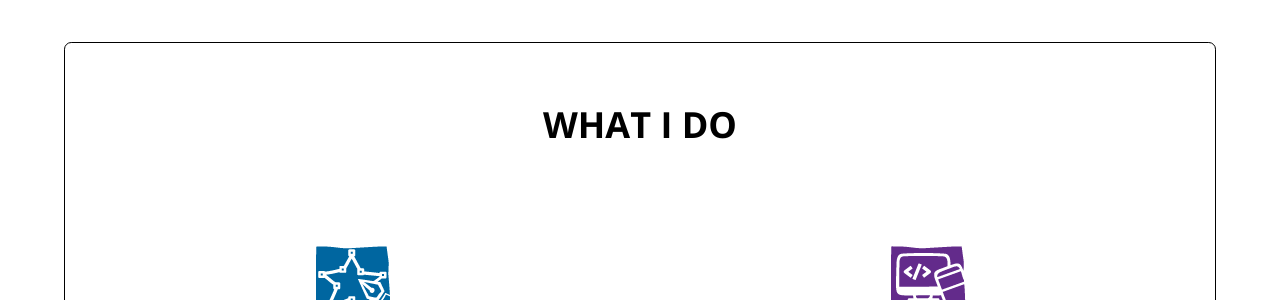
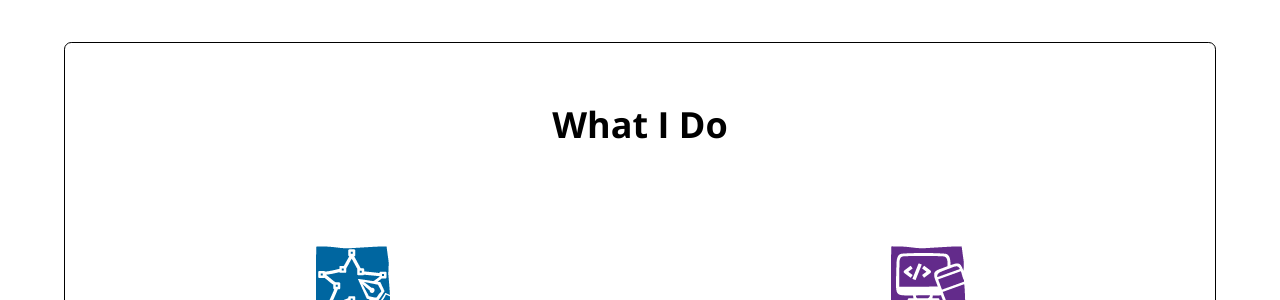
Before and after one commit to LiliyaMilanova/myportfolio, a Jekyll site: the page built from index.html, in a window 1280 px wide and 900 px high, scrolled down 571 px. Shown: the part 160-460 px from the top of the window. Built offline with Jekyll 4.4.1, drawn with Linux system fonts in a browser that asks for light colours; nearby versions of some CDN libraries.

```diff
--- a/index.html
+++ b/index.html
@@ -28,7 +28,7 @@ title: Home
         <div class="wrap">
             <section class="curcle">
                 <span id="curcle"></span>
-                <h2>WHAT I DO</h2>
+                <h2>What I Do</h2>
             </section>
 
             <div class="wrap-content">
```
